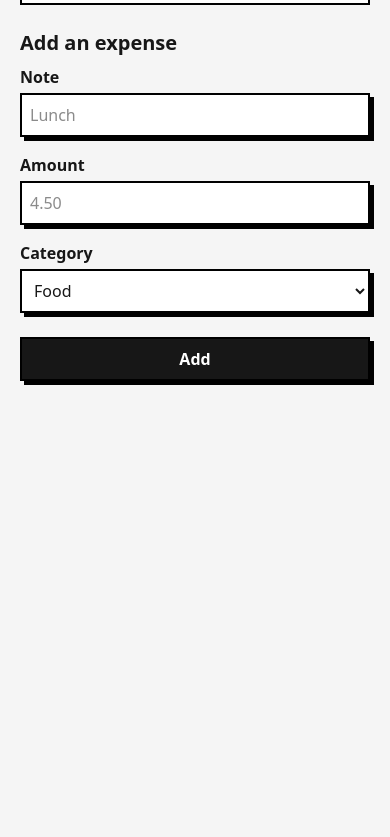
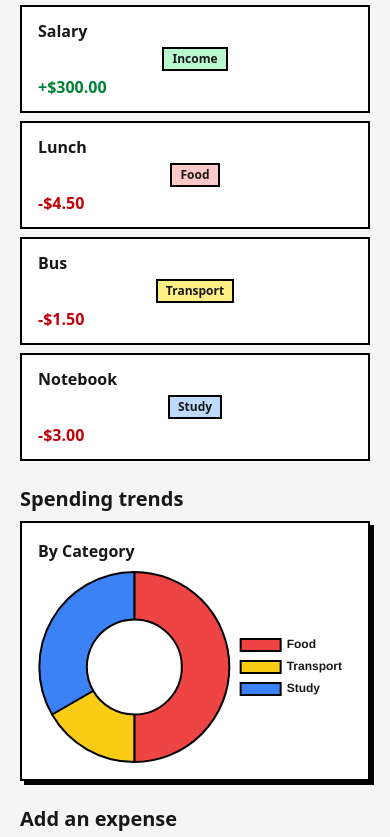
Before and after one commit to lyhourmeng659-web/expense-tracker, a plain HTML site: page index.html in a window 390 px wide. Shown: the part 627-1464 px from the top of the page. Before the commit the page ends 1028 px from the top, so only its background shows below. Drawn offline with nearby package versions, Linux system fonts and the light colour scheme.

Commit message:
Make dashboard work on small screens

```diff
--- a/index.html
+++ b/index.html
@@ -7,7 +7,10 @@
     <title>Expense Tracker</title>
     <!-- <link rel="stylesheet" href="index.css"> -->
     <script src="https://cdn.jsdelivr.net/npm/@tailwindcss/browser@4.1.18"></script>
+    <script src="https://cdn.jsdelivr.net/npm/chart.js@4.4.7"></script>
+
 </head>
+
 
 <body class="bg-neutral-100 text-neutral-900">
     <!-- Header Page -->
@@ -33,7 +36,7 @@
             </div>
         </section> -->
 
-        <section class="mb-6 flex flex-wrap gap-4 min-[600px]:flex-row min-[600px]:flex-wrap">
+        <section class="mb-6 flex flex-col flex-wrap gap-4 min-[600px]:flex-row min-[600px]:flex-wrap sm:flex-row">
             <div class="flex-1 border-2 border-black bg-white p-4 shadow-[4px_4px_0_#000] min-w-[140px]">
                 <p class="mb-2 text-neutral-600">Balance</p>
                 <p class="text-2xl font-bold">$291.00</p>
@@ -56,27 +59,67 @@
         <section class="mb-6">
             <h2 class="mb-2 text-xl font-bold">Recent transactions</h2>
             <ul>
-                <li class="mb-2 flex justify-between gap-3 border-2 border-black bg-white px-4 py-3">
+                <li
+                    class="mb-2 flex flex-col gap-1 border-2 border-black bg-white px-4 py-3 sm:flex-row sm:justify-between sm:gap-3">
                     <span class="flex-1 font-semibold">Salary</span>
-                    <span class="text-neutral-600">Income</span>
+                    <span
+                        class="self-center border-2 border-black bg-green-200 px-2 py-0.5 text-xs font-bold text-neutral-900">Income</span>
                     <span class="font-bold text-green-700">+$300.00</span>
                 </li>
-                <li class="mb-2 flex justify-between gap-3 border-2 border-black bg-white px-4 py-3">
+                <li
+                    class="mb-2 flex flex-col gap-1 border-2 border-black bg-white px-4 py-3 sm:flex-row sm:justify-between sm:gap-3">
                     <span class="flex-1 font-semibold">Lunch</span>
-                    <span class="text-neutral-600">Food</span>
+                    <span
+                        class="self-center border-2 border-black bg-red-200 px-2 py-0.5 text-xs font-bold text-neutral-900">Food</span>
                     <span class="font-bold text-red-700">-$4.50</span>
                 </li>
-                <li class="mb-2 flex justify-between gap-3 border-2 border-black bg-white px-4 py-3">
+                <li
+                    class="mb-2 flex flex-col gap-1 border-2 border-black bg-white px-4 py-3 sm:flex-row sm:justify-between sm:gap-3">
                     <span class="flex-1 font-semibold">Bus</span>
-                    <span class="text-neutral-600">Transport</span>
+                    <span
+                        class="self-center border-2 border-black bg-yellow-200 px-2 py-0.5 text-xs font-bold text-neutral-900">Transport</span>
                     <span class="font-bold text-red-700">-$1.50</span>
                 </li>
-                <li class="mb-2 flex justify-between gap-3 border-2 border-black bg-white px-4 py-3">
+                <li class="mb-2 flex flex-col gap-1 border-2 border-black bg-white px-4 py-3 sm:flex-row sm:justify-between sm:gap-3">
                     <span class="flex-1 font-semibold">Notebook</span>
-                    <span class="text-neutral-600">Study</span>
+                    <span
+                        class="self-center border-2 border-black bg-blue-200 px-2 py-0.5 text-xs font-bold text-neutral-900">Study</span>
                     <span class="font-bold text-red-700">-$3.00</span>
                 </li>
             </ul>
+        </section>
+
+        <!-- Form + Charts -->
+        <div class="grid gap-6 min-[600px]:grid-cols-2">
+            <!-- Charts -->
+            <section class="min-w-0">
+                <h2 class="mb-2 text-xl font-bold">Spending trends</h2>
+                <div class="flex max-w-sm flex-col gap-1">
+                    <div class="border-2 border-black bg-white p-4 shadow-[4px_4px_0_#000]">
+                        <p class="mb-2 font-bold">
+                            By Category
+                        </p>
+                        <div class="relative h-48">
+                            <canvas id="categoryChart"></canvas>
+                        </div>
+                    </div>
+                    <!-- <div class="border-2 border-black bg-white p-4 shadow-[4px_4px_0_#000]">
+                        <p class="mb-2 font-bold">
+                            By item
+                        </p>
+                        <div class="relative h-48">
+                            <canvas id="itemChart"></canvas>
+                        </div>
+                    </div>
+                    <div class="border-2 border-black bg-white p-4 shadow-[4px_4px_0_#000]">
+                        <p class="mb-2 font-bold">
+                            Daily trend
+                        </p>
+                        <div class="relative h-48">
+                            <canvas id="trendChart"></canvas>
+                        </div>
+                    </div> -->
+                </div>
             </section>
 
             <!-- Form Add an expense -->
@@ -103,7 +146,57 @@
                         class="mt-5 w-full cursor-pointer border-2 border-black bg-neutral-900 p-2 font-semibold text-white shadow-[4px_4px_0_#000] hover:bg-neutral-700">Add</button>
                 </form>
             </section>
+        </div>
     </main>
+
+    <script>
+        Chart.defaults.color = '#171717';
+        Chart.defaults.font.weight = 'bold';
+        const common = { responsive: true, maintainAspectRatio: false };
+
+        new Chart(document.getElementById('categoryChart'), {
+            type: 'doughnut',
+            data: {
+                labels: ['Food', 'Transport', 'Study'],
+                datasets: [{
+                    data: [4.5, 1.5, 3],
+                    backgroundColor: ['#ef4444', '#facc15', '#3b82f6'],
+                    borderColor: '#000',
+                    borderWidth: 2
+                }]
+            },
+            options: { ...common, plugins: { legend: { position: 'right' } } }
+        });
+
+        // new Chart(document.getElementById('itemChart'), {
+        //     type: 'bar',
+        //     data: {
+        //         labels: ['Lunch', 'Bus', 'Notebook'],
+        //         datasets: [{
+        //             data: [4.5, 1.5, 3],
+        //             backgroundColor: '#171717',
+        //             borderColor: '#000',
+        //             borderWidth: 2
+        //         }]
+        //     },
+        //     options: { ...common, plugins: { legend: { display: false } }, scales: { y: { beginAtZero: true } } }
+        // });
+
+        // new Chart(document.getElementById('trendChart'), {
+        //     type: 'line',
+        //     data: {
+        //         labels: ['Mon', 'Tue', 'Wed'],
+        //         datasets: [{
+        //             data: [4.5, 1.5, 3],
+        //             borderColor: '#b91c1c',
+        //             backgroundColor: '#b91c1c',
+        //             borderWidth: 3,
+        //             tension: 0.3
+        //         }]
+        //     },
+        //     options: { ...common, plugins: { legend: { display: false } }, scales: { y: { beginAtZero: true } } }
+        // });
+    </script>
 </body>
 
 </html>
```
Lines whose indentation alone changed are shown as unchanged.
